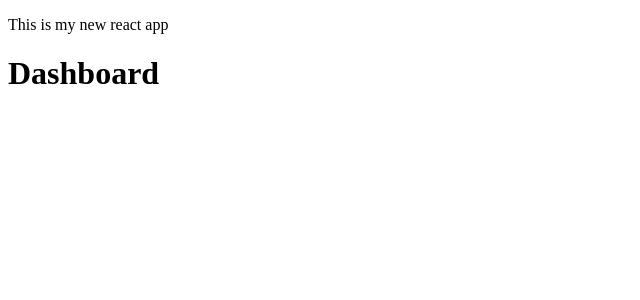
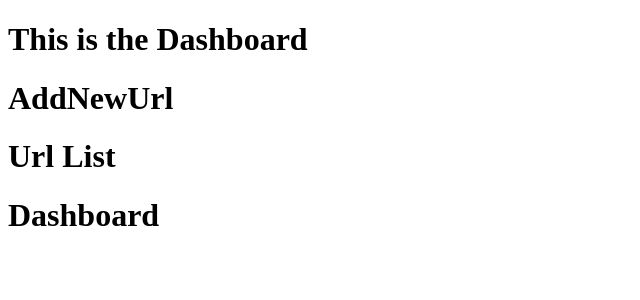
Before and after one commit to devere-here/unnamedChromeExtension, a React app: page / in a window 1280 px wide. Shown: the top 300 px of the page, without its empty margins (0-640 px from the left). Built offline with nearby package versions, Linux system fonts and the light colour scheme.

Commit message:
Constructs basic outline for react outline Creates placeholder components for dashboard, AddNewUrl, UrlList, and Edit Page

```diff
--- /dev/null
+++ b/containers/AddNewUrl.jsx
@@ -0,0 +1,11 @@
+import React, {Component} from 'react';
+
+export default class AddNewUrl extends Component {
+  render () {
+    return (
+      <div>
+        <h1>AddNewUrl</h1>
+      </div>
+    )
+  }
+}
--- a/containers/App.js
+++ /dev/null
@@ -1,7 +0,0 @@
-import React, {Component} from 'react';
-
-export default class App extends Component {
-  render () {
-    return <p>This is my new react app</p>
-  }
-}
--- /dev/null
+++ b/containers/Dashboard.jsx
@@ -0,0 +1,15 @@
+import React, {Component} from 'react';
+import AddNewUrl from './AddNewUrl.jsx'
+import UrlList from './UrlList.jsx'
+
+export default class Dashboard extends Component {
+  render () {
+    return (
+      <div>
+        <h1>This is the Dashboard</h1>
+        <AddNewUrl />
+        <UrlList />
+      </div>
+    )
+  }
+}
--- /dev/null
+++ b/containers/UrlList.jsx
@@ -0,0 +1,11 @@
+import React, {Component} from 'react';
+
+export default class UrlList extends Component {
+  render () {
+    return (
+      <div>
+        <h1>Url List</h1>
+      </div>
+    )
+  }
+}
--- a/index.js
+++ b/index.js
@@ -1,6 +1,6 @@
 import React from 'react';
 import ReactDOM from 'react-dom';
 
-import App from './containers/App';
+import Dashboard from './containers/Dashboard.jsx';
 
-ReactDOM.render(<App />, document.getElementById('app'))
+ReactDOM.render(<Dashboard />, document.getElementById('app'))
```
Also changed, not shown: containers/EditPage.jsx (added).
